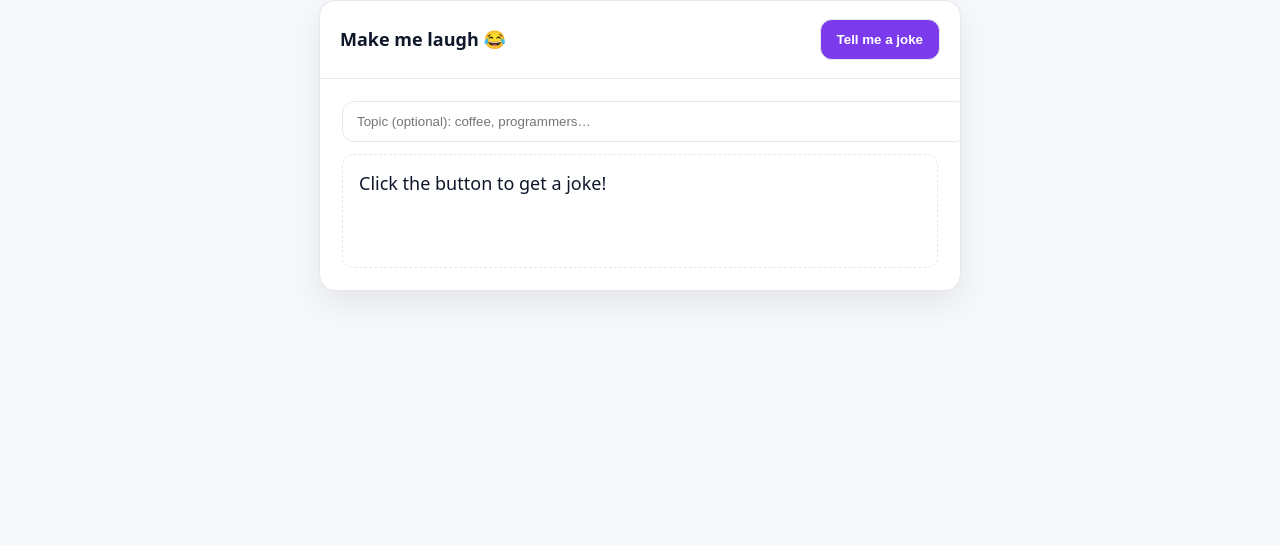
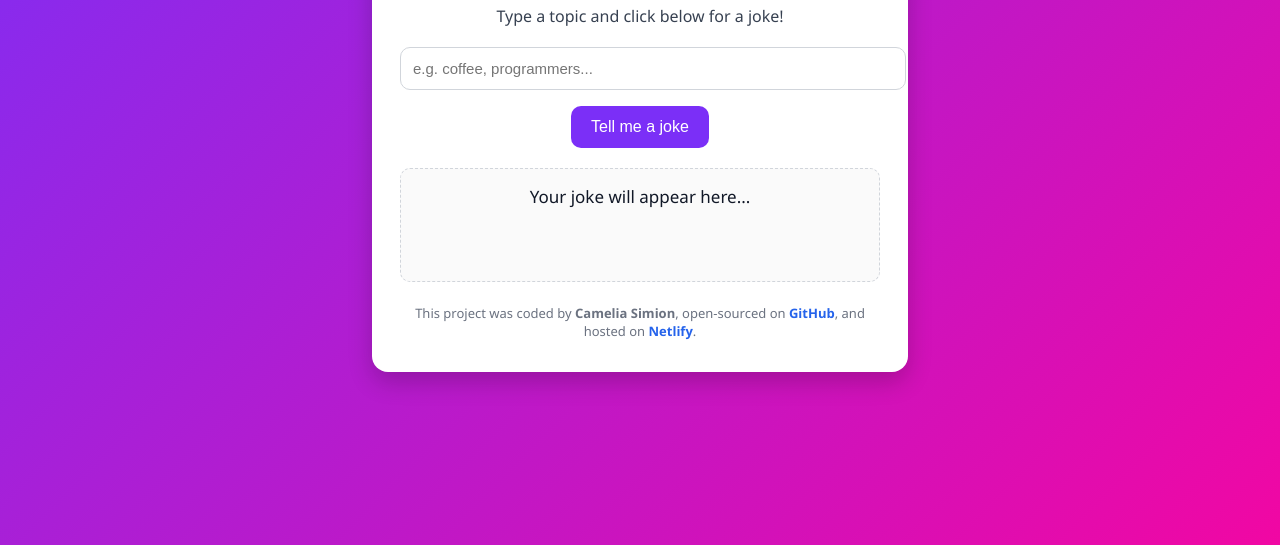
Before and after one commit to simcamelia/AIJoke, a website: page public/index.html in a window 1280 px wide. Shown: the part 255-800 px from the top of the page. Drawn offline with Linux system fonts and the light colour scheme.

Commit message:
Update index.html

```diff
--- a/public/index.html
+++ b/public/index.html
@@ -2,55 +2,114 @@
 <html lang="en">
 <head>
   <meta charset="UTF-8" />
-  <meta name="viewport" content="width=device-width, initial-scale=1.0"/>
-  <title>AI Joke Button — Camelia Simion</title>
+  <meta name="viewport" content="width=device-width, initial-scale=1.0" />
+  <title>AI Joke Generator — Camelia Simion</title>
   <style>
-    body{font-family:system-ui,-apple-system,Segoe UI,Roboto,Arial;margin:0;background:#f6f8fb;color:#0f172a;display:grid;place-items:center;min-height:100vh}
-    .card{width:min(640px,100%);background:#fff;border:1px solid #e5e7eb;border-radius:16px;box-shadow:0 12px 32px rgba(2,6,23,.08);overflow:hidden}
-    header{padding:18px 20px;border-bottom:1px solid #e5e7eb;display:flex;justify-content:space-between;align-items:center}
-    header h1{font-size:18px;margin:0}
-    main{padding:22px;display:grid;gap:12px}
-    input{padding:12px 14px;border:1px solid #e5e7eb;border-radius:12px;width:100%}
-    button{padding:12px 16px;border-radius:12px;border:1px solid #e5e7eb;background:#7c3aed;color:#fff;font-weight:700;cursor:pointer}
-    .out{min-height:80px;border:1px dashed #e5e7eb;border-radius:12px;padding:16px;font-size:18px}
+    body {
+      font-family: "Segoe UI", Roboto, Arial, sans-serif;
+      background: linear-gradient(135deg, #7b2ff7, #f107a3);
+      margin: 0;
+      padding: 0;
+      color: #fff;
+      display: flex;
+      justify-content: center;
+      align-items: center;
+      height: 100vh;
+    }
+
+    .card {
+      background: #fff;
+      color: #111827;
+      border-radius: 16px;
+      box-shadow: 0 10px 25px rgba(0, 0, 0, 0.2);
+      width: min(90%, 480px);
+      padding: 32px 28px;
+      text-align: center;
+    }
+
+    h1 {
+      margin: 0 0 16px;
+      font-size: 28px;
+      color: #7b2ff7;
+    }
+
+    p {
+      margin-bottom: 20px;
+      font-size: 16px;
+      color: #374151;
+    }
+
+    input {
+      width: 100%;
+      padding: 12px;
+      border: 1px solid #d1d5db;
+      border-radius: 10px;
+      font-size: 15px;
+      margin-bottom: 16px;
+    }
+
+    button {
+      background: #7b2ff7;
+      border: none;
+      color: #fff;
+      padding: 12px 20px;
+      font-size: 16px;
+      border-radius: 10px;
+      cursor: pointer;
+      transition: background 0.25s;
+    }
+
+    button:hover {
+      background: #6a1bd4;
+    }
+
+    #joke-output {
+      min-height: 80px;
+      padding: 16px;
+      border: 1px dashed #d1d5db;
+      border-radius: 10px;
+      background: #fafafa;
+      color: #111827;
+      font-size: 17px;
+      margin-top: 20px;
+      transition: all 0.2s ease-in-out;
+    }
+
+    footer {
+      font-size: 13px;
+      color: #6b7280;
+      margin-top: 22px;
+    }
+
+    footer a {
+      color: #2563eb;
+      font-weight: 600;
+      text-decoration: none;
+    }
+
+    footer a:hover {
+      text-decoration: underline;
+    }
   </style>
 </head>
 <body>
   <div class="card">
-    <header>
-      <h1>Make me laugh 😂</h1>
-      <button id="jokeBtn">Tell me a joke</button>
-    </header>
-    <main>
-      <input id="topic" type="text" placeholder="Topic (optional): coffee, programmers…" />
-      <div id="output" class="out">Click the button to get a joke!</div>
-    </main>
+    <h1>AI Joke Generator 😂</h1>
+    <p>Type a topic and click below for a joke!</p>
+    <input id="topic" type="text" placeholder="e.g. coffee, programmers..." />
+    <button id="generateBtn">Tell me a joke</button>
+
+    <div id="joke-output">Your joke will appear here...</div>
+
+    <footer>
+      This project was coded by <strong>Camelia Simion</strong>,
+      open-sourced on
+      <a href="https://github.com/simcamelia/ProjectCS" target="_blank">GitHub</a>,
+      and hosted on
+      <a href="https://simcam.netlify.app/" target="_blank">Netlify</a>.
+    </footer>
   </div>
 
-  <script>
-    const btn = document.getElementById("jokeBtn");
-    const out = document.getElementById("output");
-    const topic = document.getElementById("topic");
-
-    async function getJoke(){
-      btn.disabled = true; btn.textContent = "Thinking…";
-      out.textContent = "Fetching joke…";
-      try{
-        const url = new URL("/joke", window.location.origin);
-        if(topic.value.trim()) url.searchParams.set("topic", topic.value.trim());
-        const res = await fetch(url);
-        const data = await res.json();
-        out.textContent = data.joke || "(No joke returned — try again)";
-      }catch(e){
-        console.error(e);
-        out.textContent = "Something went wrong 😢";
-      }finally{
-        btn.disabled = false; btn.textContent = "Tell me a joke";
-      }
-    }
-
-    btn.addEventListener("click", getJoke);
-  </script>
   <script>
     const btn = document.getElementById("generateBtn");
     const topicInput = document.getElementById("topic");
@@ -58,20 +117,29 @@
 
     async function getJoke() {
       const topic = topicInput.value.trim();
-    btn.disabled = true; btn.textContent = "Thinking…";
+      btn.disabled = true;
+      btn.textContent = "Thinking…";
       output.textContent = "Fetching a joke...";
 
       try {
+        // Call your Netlify Function instead of Render
         const url = new URL("/.netlify/functions/joke", window.location.origin);
         if (topic) url.searchParams.set("topic", topic);
+
         const res = await fetch(url.toString());
         const data = await res.json();
-      output.textContent = data.joke || "No joke this time 😅";
+
+        if (data.joke) {
+          output.textContent = data.joke;
+        } else {
+          output.textContent = "Hmm... no joke returned. Try another topic!";
+        }
       } catch (err) {
         console.error(err);
         output.textContent = "Something went wrong 😢. Please try again.";
       } finally {
-      btn.disabled = false; btn.textContent = "Tell me a joke";
+        btn.disabled = false;
+        btn.textContent = "Tell me a joke";
       }
     }
 
```
Lines whose indentation alone changed are shown as unchanged.
